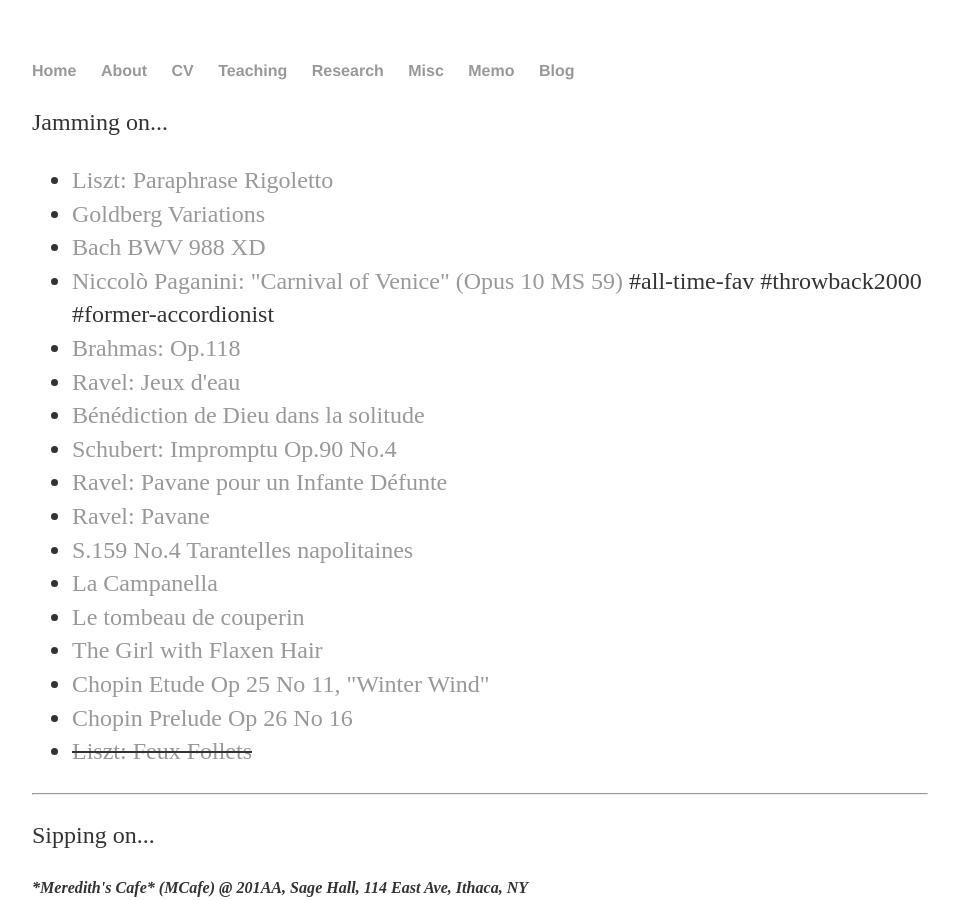
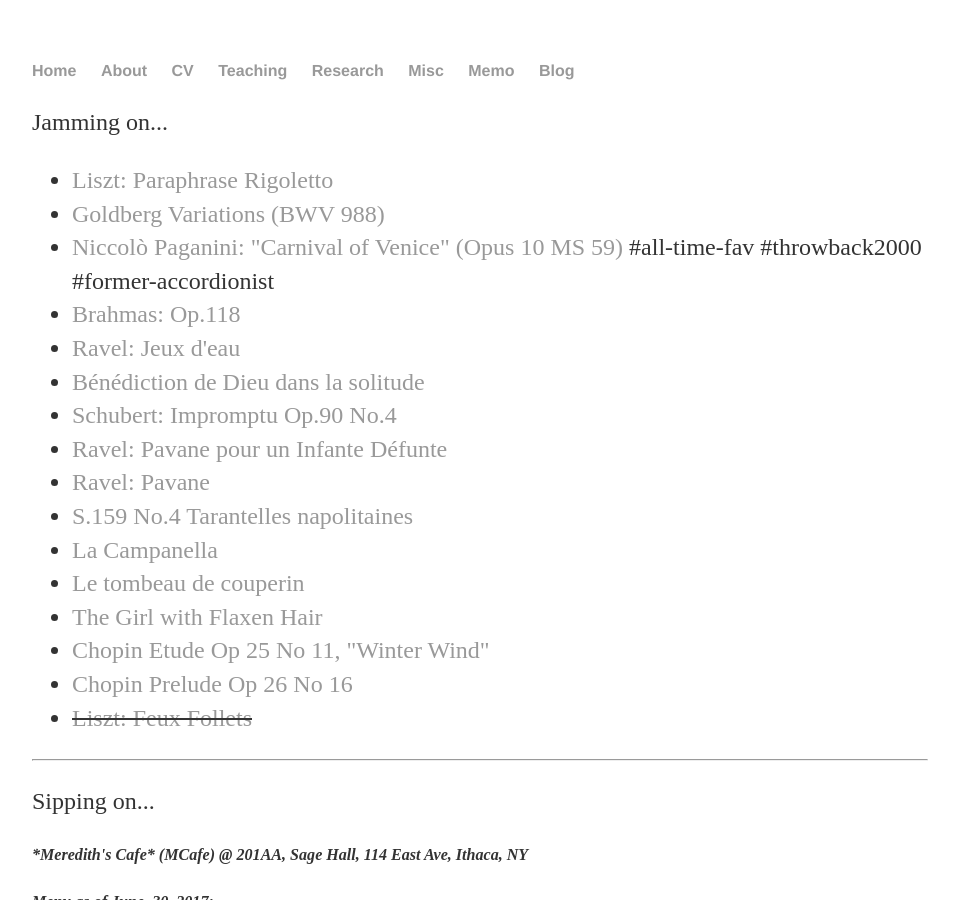
Before and after one commit to shenglih/shenglih.github.io, a Jekyll site: the page built from misc/index.html, in a window 1280 px wide and 900 px high. Shown: the whole window, without its empty margins (160-1119 px from the left). Built offline with Jekyll 4.4.1, drawn with Linux system fonts in a browser that asks for light colours.

Commit message:
Update index.html

```diff
--- a/misc/index.html
+++ b/misc/index.html
@@ -6,8 +6,7 @@ title: Shengli Hu, Misc
 	<p> Jamming on... </p>
 	<ul>
 		<li> <a href="/misc/Rigoletto.pdf"> Liszt: Paraphrase Rigoletto</a></li>
-		<li> <a href="/misc/Goldberg_Variations__facsimile_.pdf"> Goldberg Variations</a> </li>
-		<li> <a href="/misc/gv.pdf">Bach BWV 988 XD </a> </li>
+		<li> <a href="/misc/Goldberg_Variations__facsimile_.pdf"> Goldberg Variations</a><a href="/misc/gv.pdf"> (BWV 988)</a> </li>
 		<li> <a href="http://www.accordionist.net/68/"> Niccolò Paganini: "Carnival of Venice" (Opus 10 MS 59) </a> #all-time-fav #throwback2000 #former-accordionist</li>
 		<li> <a href="/misc/Brahms_118.pdf">Brahmas: Op.118 </a> </li>
 		<li> <a href="/misc/Jeux_d_eau.pdf">Ravel: Jeux d'eau</a> </li>
```
